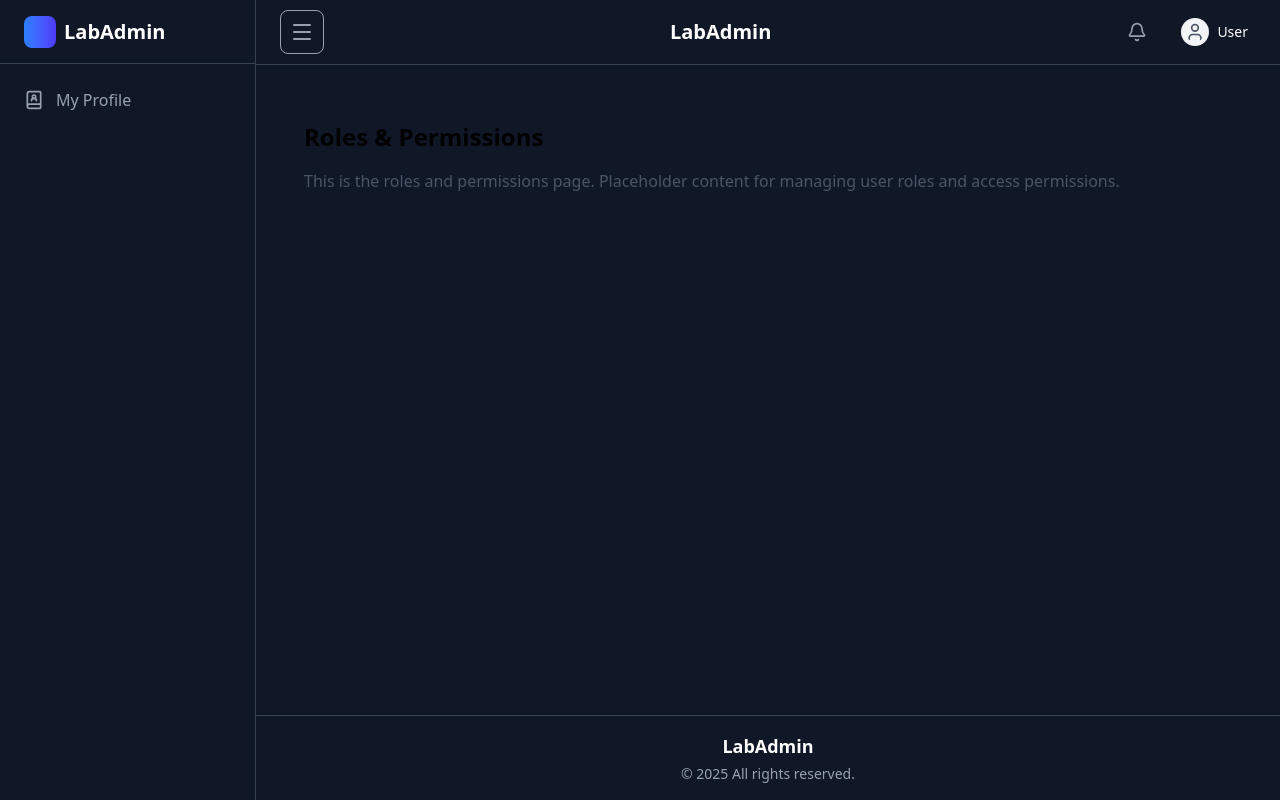
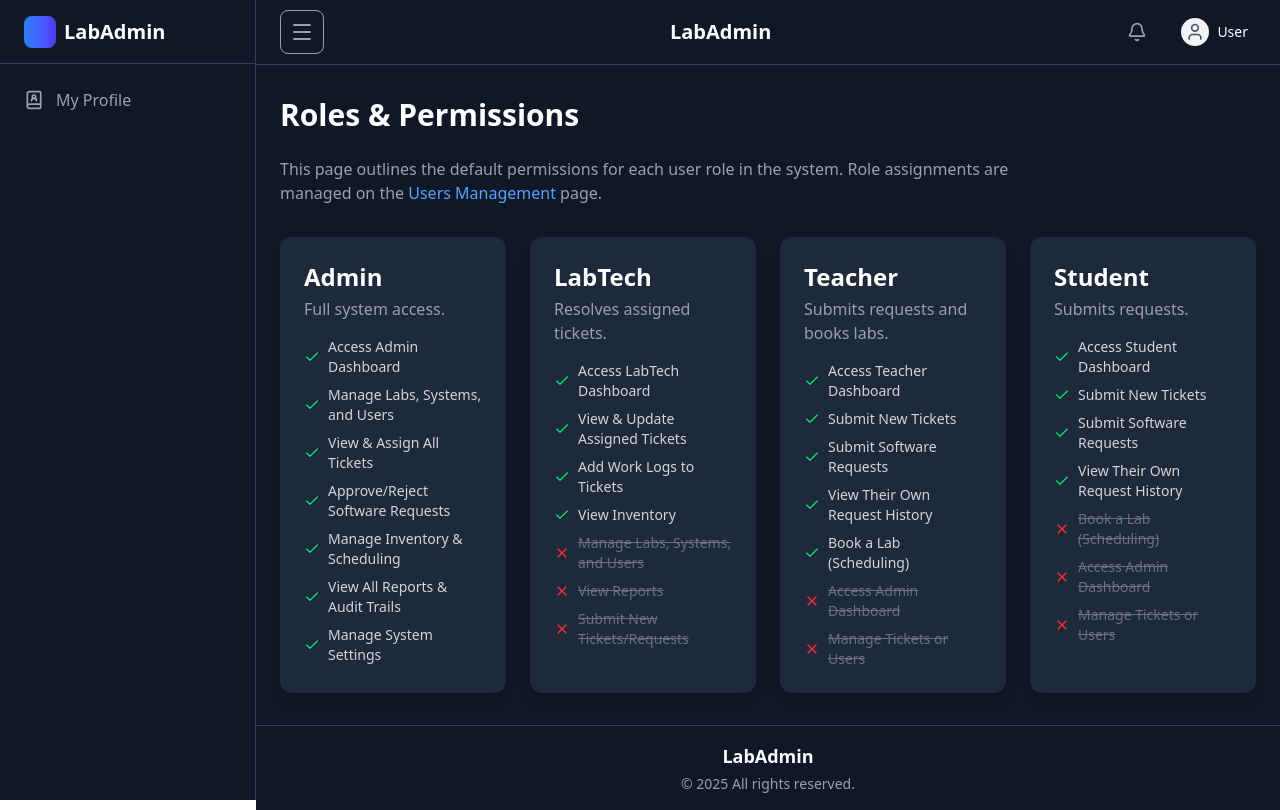
Before and after one commit to aakashpawar49/ASP, a React (Vite) app in the folder labadmin-client/: page /admin/settings/roles in a window 1280 px wide. Built offline with nearby package versions, Linux system fonts and the light colour scheme.

Commit message:
Sidebar updated (removed Settings)

```diff
--- a/labadmin-client/src/App.jsx
+++ b/labadmin-client/src/App.jsx
@@ -26,7 +26,7 @@ import SoftwareRequests from './pages/SoftwareRequests';
 import UsageReports from './pages/UsageReports';
 import AuditTrail from './pages/AuditTrail';
 
-import RolesPermissions from './pages/RolesPermissions';
+import RolesPermissions from './pages/RolesPermission';
 
 import NotificationsSettings from './pages/NotificationsSettings';
 
--- a/labadmin-client/src/components/Sidebar.jsx
+++ b/labadmin-client/src/components/Sidebar.jsx
@@ -160,10 +160,10 @@ const Sidebar = () => {
             { to: '/admin/reports/usage', title: 'Usage Reports' },
             { to: '/admin/reports/audit', title: 'Audit Trail' },
           ]},
-          { type: 'dropdown', title: 'Settings', icon: Settings, children: [
-            { to: '/admin/settings/roles', title: 'Roles & Permissions' },
-            { to: '/admin/settings/notifications', title: 'Notifications' },
-          ]},
+          // { type: 'dropdown', title: 'Settings', icon: Settings, children: [
+          //   { to: '/admin/settings/roles', title: 'Roles & Permissions' },
+          //   { to: '/admin/settings/notifications', title: 'Notifications' },
+          // ]},
         ];
 
       // --- LABTECH ---
@@ -200,7 +200,6 @@ const Sidebar = () => {
   };
 
   const navItems = getNavItems();
-  // We use 'isExpanded' for desktop and 'isMobileOpen' for mobile
   const showText = isExpanded || isMobileOpen || isHovered;
 
   return (
--- a/labadmin-client/src/index.css
+++ b/labadmin-client/src/index.css
@@ -1 +1,6 @@
 @import "tailwindcss";
+
+/* *{
+    background-color: black !important;
+    z-index: 0 !important;
+} */
--- /dev/null
+++ b/labadmin-client/src/pages/RolesPermission.jsx
@@ -0,0 +1,111 @@
+import React from 'react';
+import { Check, X } from 'lucide-react';
+import { Link } from 'react-router-dom';
+
+const PermissionItem = ({ text, allowed }) => {
+  return (
+    <li className="flex items-center text-sm">
+      {allowed ? (
+        <Check size={16} className="text-green-400 mr-2 shrink-0" />
+      ) : (
+        <X size={16} className="text-red-500 mr-2 shrink-0" />
+      )}
+      <span className={allowed ? "text-gray-300" : "text-gray-500 line-through"}>
+        {text}
+      </span>
+    </li>
+  );
+};
+
+
+const RoleCard = ({ title, description, permissions }) => {
+  return (
+    <div className="bg-gray-800 rounded-xl shadow-lg p-6">
+      <h3 className="text-2xl font-semibold text-white">{title}</h3>
+      <p className="text-gray-400 mt-1 mb-4">{description}</p>
+      <ul className="space-y-2">
+        {permissions.map((p, index) => (
+          <PermissionItem key={index} text={p.text} allowed={p.allowed} />
+        ))}
+      </ul>
+    </div>
+  );
+};
+
+const RolesPermissions = () => {
+  const adminPermissions = [
+    { text: 'Access Admin Dashboard', allowed: true },
+    { text: 'Manage Labs, Systems, and Users', allowed: true },
+    { text: 'View & Assign All Tickets', allowed: true },
+    { text: 'Approve/Reject Software Requests', allowed: true },
+    { text: 'Manage Inventory & Scheduling', allowed: true },
+    { text: 'View All Reports & Audit Trails', allowed: true },
+    { text: 'Manage System Settings', allowed: true },
+  ];
+
+  const labTechPermissions = [
+    { text: 'Access LabTech Dashboard', allowed: true },
+    { text: 'View & Update Assigned Tickets', allowed: true },
+    { text: 'Add Work Logs to Tickets', allowed: true },
+    { text: 'View Inventory', allowed: true },
+    { text: 'Manage Labs, Systems, and Users', allowed: false },
+    { text: 'View Reports', allowed: false },
+    { text: 'Submit New Tickets/Requests', allowed: false },
+  ];
+
+  const teacherPermissions = [
+    { text: 'Access Teacher Dashboard', allowed: true },
+    { text: 'Submit New Tickets', allowed: true },
+    { text: 'Submit Software Requests', allowed: true },
+    { text: 'View Their Own Request History', allowed: true },
+    { text: 'Book a Lab (Scheduling)', allowed: true },
+    { text: 'Access Admin Dashboard', allowed: false },
+    { text: 'Manage Tickets or Users', allowed: false },
+  ];
+
+  const studentPermissions = [
+    { text: 'Access Student Dashboard', allowed: true },
+    { text: 'Submit New Tickets', allowed: true },
+    { text: 'Submit Software Requests', allowed: true },
+    { text: 'View Their Own Request History', allowed: true },
+    { text: 'Book a Lab (Scheduling)', allowed: false },
+    { text: 'Access Admin Dashboard', allowed: false },
+    { text: 'Manage Tickets or Users', allowed: false },
+  ];
+
+  return (
+    <div className="text-white">
+      <h1 className="text-3xl font-bold mb-6">Roles & Permissions</h1>
+      <p className="text-gray-400 max-w-3xl mb-8">
+        This page outlines the default permissions for each user role in the system.
+        Role assignments are managed on the <Link to="/admin/users" className="text-blue-400 hover:underline">Users Management</Link> page.
+      </p>
+
+      {/* Grid of Role Cards */}
+      <div className="grid grid-cols-1 md:grid-cols-2 lg:grid-cols-4 gap-6">
+        <RoleCard
+          title="Admin"
+          description="Full system access."
+          permissions={adminPermissions}
+        />
+        <RoleCard
+          title="LabTech"
+          description="Resolves assigned tickets."
+          permissions={labTechPermissions}
+        />
+        <RoleCard
+          title="Teacher"
+          description="Submits requests and books labs."
+          permissions={teacherPermissions}
+        />
+        <RoleCard
+          title="Student"
+          description="Submits requests."
+          permissions={studentPermissions}
+        />
+      </div>
+    </div>
+  );
+};
+
+export default RolesPermissions;
```
Also changed, not shown: 2 other files (tests, documents, lock files or other folders).
